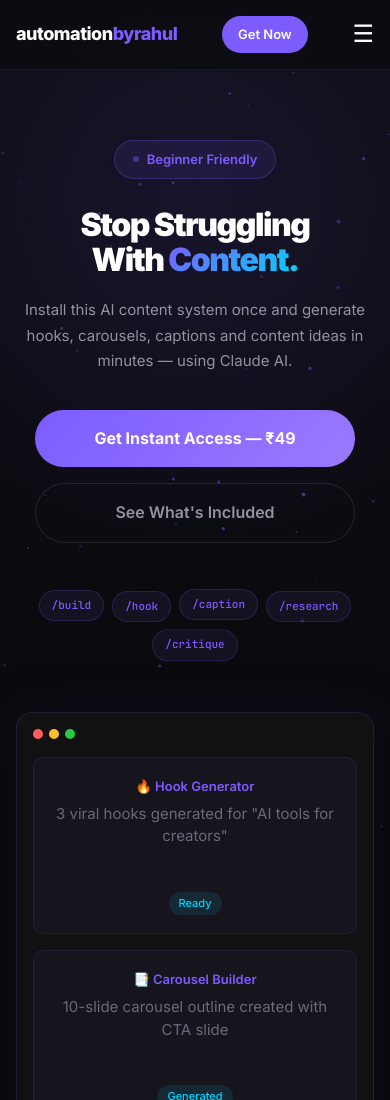
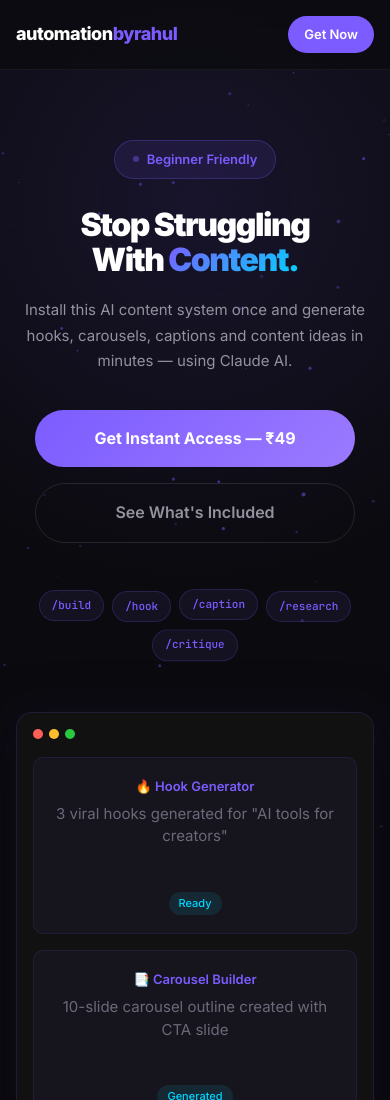
Before and after one commit to Rahullohar703/AI-Content-Starter-Kit, a plain HTML site: page ai-content-starter-kit/index.html in a window 390 px wide. Shown: the top 1100 px of the page. Drawn offline with Linux system fonts and the light colour scheme.

Commit message:
final changes

```diff
--- a/ai-content-starter-kit/index.html
+++ b/ai-content-starter-kit/index.html
@@ -22,7 +22,6 @@
       <li><a href="#faq">FAQ</a></li>
     </ul>
     <a href="#pricing" class="nav-cta">Get Now</a>
-    <button class="mobile-toggle" onclick="document.querySelector('.nav-links').classList.toggle('show')" aria-label="Menu">☰</button>
   </div>
 </nav>
 
--- a/ai-content-starter-kit/styles.css
+++ b/ai-content-starter-kit/styles.css
@@ -77,7 +77,6 @@ body {
   transition: box-shadow .3s, transform .2s; border: none; cursor: pointer;
 }
 .nav-cta:hover { box-shadow: 0 0 24px var(--glow); transform: translateY(-1px); }
-.mobile-toggle { display: none; background: none; border: none; color: #fff; font-size: 24px; cursor: pointer; }
 
 /* ── Hero ── */
 .hero { padding: 160px 0 100px; text-align: center; position: relative; overflow: hidden; }
@@ -377,7 +376,6 @@ iframe.razorpay-checkout-frame,
 @media (max-width: 768px) {
   .nav-links { display: none; }
   .nav-cta { padding: 8px 16px; font-size: 13px; }
-  .mobile-toggle { display: block; }
   .hero { padding: 160px 0 60px; }
   .mock-body { grid-template-columns: 1fr; }
   .section { padding: 60px 0; }
```
